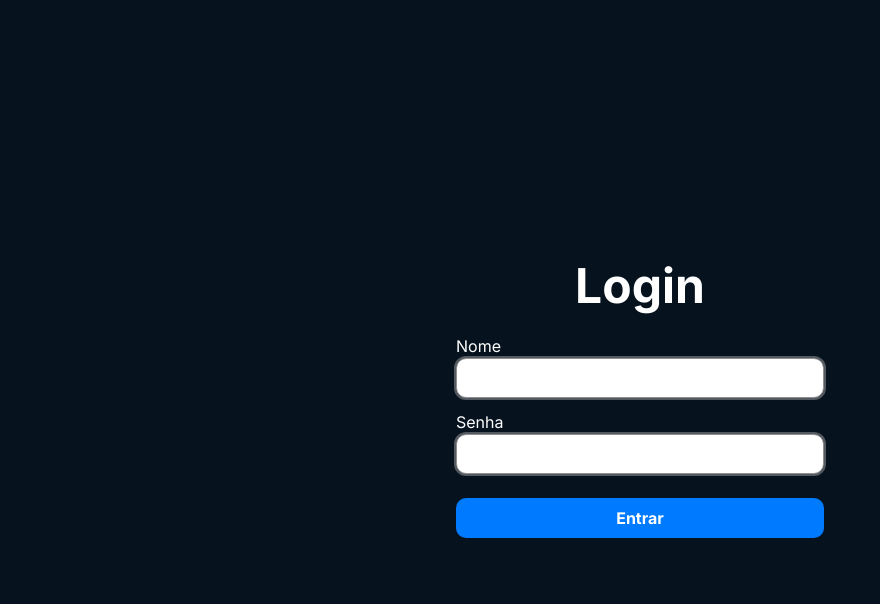
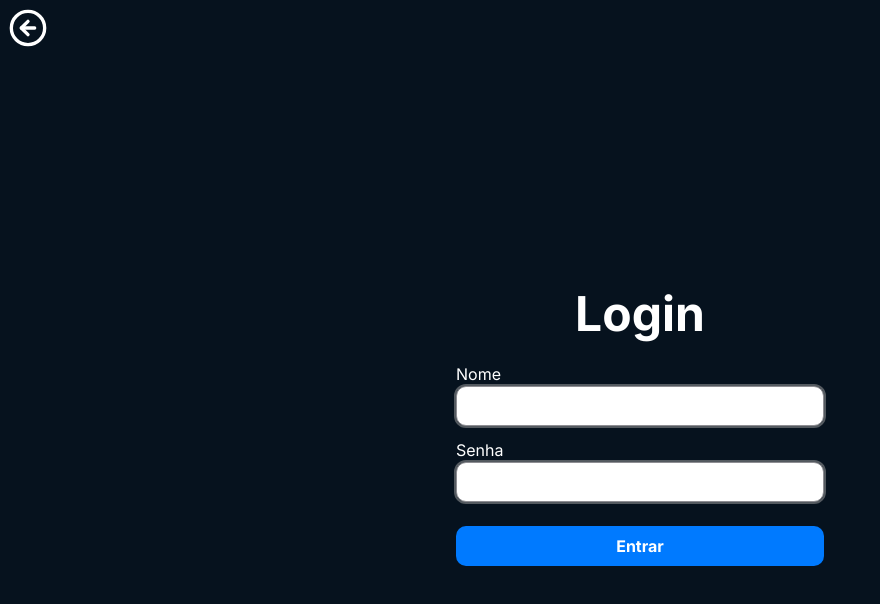
Before and after one commit to Fionavalha/fionavalha-frontend, a React (Vite) app: page /login in a window 1280 px wide. Shown: the top 604 px of the page, without its empty margins (0-880 px from the left). Built offline with nearby package versions, Linux system fonts and the light colour scheme.

Commit message:
Adição de componente de notificação e melhoria de mensagem ao realizar login

```diff
--- a/package.json
+++ b/package.json
@@ -16,9 +16,11 @@
     "class-variance-authority": "^0.7.1",
     "clsx": "^2.1.1",
     "lucide-react": "^0.513.0",
+    "next-themes": "^0.4.6",
     "react": "^19.1.0",
     "react-dom": "^19.1.0",
     "react-router": "^7.6.1",
+    "sonner": "^2.0.5",
     "tailwind-merge": "^3.3.1",
     "tailwindcss": "^4.1.8"
   },
--- /dev/null
+++ b/src/components/ui/sonner.jsx
@@ -0,0 +1,24 @@
+import { useTheme } from "next-themes"
+import { Toaster as Sonner } from "sonner";
+
+const Toaster = ({
+  ...props
+}) => {
+  const { theme = "system" } = useTheme()
+
+  return (
+    <Sonner
+      theme={theme}
+      className="toaster group"
+      style={
+        {
+          "--normal-bg": "var(--popover)",
+          "--normal-text": "var(--popover-foreground)",
+          "--normal-border": "var(--border)"
+        }
+      }
+      {...props} />
+  );
+}
+
+export { Toaster }
--- a/src/main.jsx
+++ b/src/main.jsx
@@ -2,9 +2,11 @@ import { StrictMode } from "react";
 import { createRoot } from "react-dom/client";
 import routerApp from "./routes";
 import { RouterProvider } from "react-router";
+import { Toaster } from "@/components/ui/sonner";
 
 createRoot(document.getElementById("root")).render(
   <StrictMode>
     <RouterProvider router={routerApp} />
+    <Toaster position="top-right" />
   </StrictMode>
 );
--- a/src/pages/Login/index.jsx
+++ b/src/pages/Login/index.jsx
@@ -1,28 +1,43 @@
 import React, { useState } from "react";
 import { efetuarLogin } from "../../services/api";
-import { useNavigate } from "react-router";
+import { Link, useNavigate } from "react-router";
+import { toast } from "sonner";
+import { CircleArrowLeft } from "lucide-react";
 
 export default function Login() {
   const [nome, setNome] = useState("");
   const [senha, setSenha] = useState("");
 
-  const navigate = useNavigate()
+  const navigate = useNavigate();
 
-
-  async function handleEntrar(e) {
-    e.preventDefault()
-    const response = await efetuarLogin(nome, senha);
-    if (response ) {
-     navigate("/inicio")
-    } else {
-      console.log("algo incorreto kkkkk");
+  async function handleLogin(e) {
+    e.preventDefault();
+    try {
+      await efetuarLogin(nome, senha);
+      toast.success("Login efetuado com sucesso", {
+        style: {
+          color: "#34c759",
+        },
+      });
+      navigate("/inicio");
+    } catch (error) {
+      console.error(error);
+      toast.error(error, {
+        style: {
+          color: "#ff3b30",
+        },
+      });
     }
   }
 
   return (
     <>
-      <main className="flex flex-col justify-center items-center bg-ui-background w-screen h-svh">
-        <form onSubmit={handleEntrar} className="flex flex-col gap-y-6 items-center px-2 w-full max-w-96 text-white ">
+      <section className="h-svh flex flex-col">
+        <Link to="/" className="p-2">
+          <CircleArrowLeft className="text-white w-10 h-10 cursor-pointer hover:text-brand-primary" />
+        </Link>
+        <main className="flex flex-col justify-center items-center bg-ui-background grow">
+          <form onSubmit={handleLogin} className="flex flex-col gap-y-6 items-center px-2 w-full max-w-96 text-white">
             <h1 className="heading-1">Login</h1>
             <section className="flex flex-col gap-y-3 w-full">
               <div className="flex flex-col">
@@ -37,6 +52,7 @@ export default function Login() {
             <button className="botao-base w-full h-10 bg-brand-primary">Entrar</button>
           </form>
         </main>
+      </section>
     </>
   );
 }
--- a/src/services/api.js
+++ b/src/services/api.js
@@ -1,7 +1,7 @@
 import axios from "axios";
 
 export const api = axios.create({
-  baseURL: "http://192.168.3.66:3000",
+  baseURL: "http://192.168.2.103:3000",
   auth: {
     username: "hP3S7l11Kg]",
     password: "3|^B2hfnI?47",
@@ -14,10 +14,10 @@ export async function efetuarLogin(pNomeBarbeiro, pSenha) {
       senha: pSenha,
     });
 
-    return response;
+    return response.data;
   } catch (error) {
     console.error(error);
-    return false;
+    throw error.response?.data?.erro || "Falha na comunicação com servidor";
   }
 }
 
```
Also changed, not shown: 1 other file (tests, documents, lock files or other folders). Lines whose indentation alone changed are shown as unchanged.
